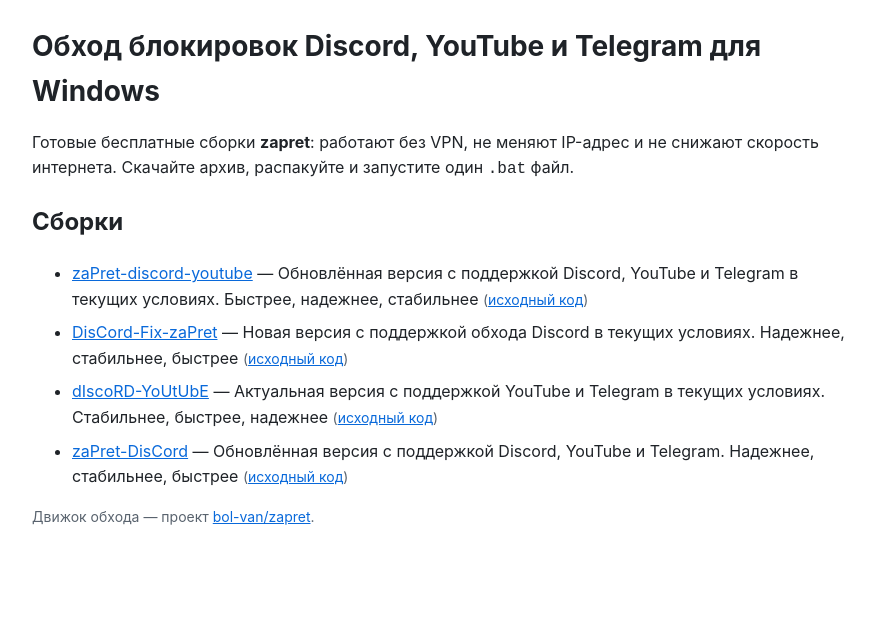
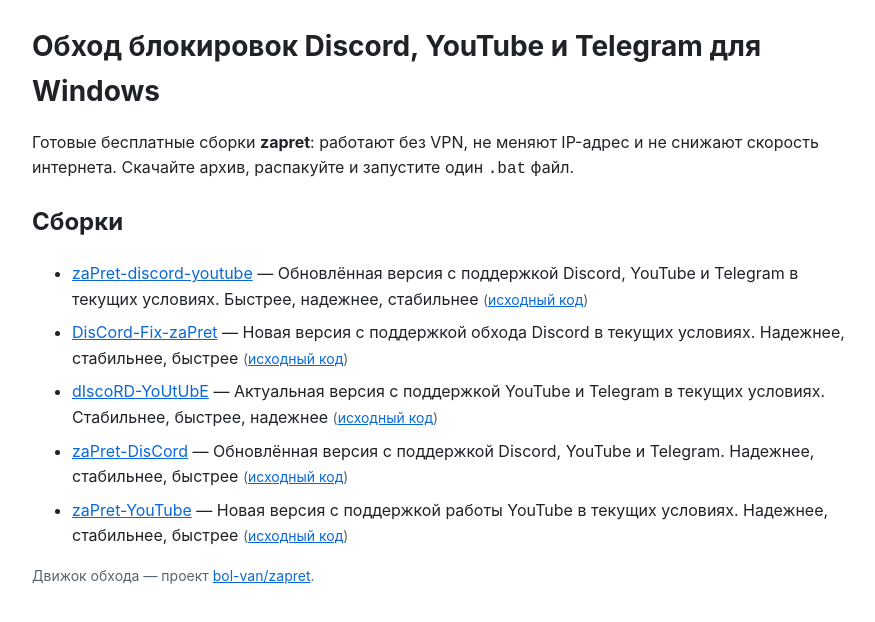
Before and after one commit to ViewCobraSlicer/viewcobraslicer.github.io, a plain HTML site: page index.html in a window 1280 px wide. Shown: the whole page, without its empty margins (198-1073 px from the left). Drawn offline with Linux system fonts and the light colour scheme.

Commit message:
hub: repo index

```diff
--- a/index.html
+++ b/index.html
@@ -29,6 +29,7 @@
     <li><a href="https://viewcobraslicer.github.io/DisCord-Fix-zaPret/">DisCord-Fix-zaPret</a> — Новая версия с поддержкой обхода Discord в текущих условиях. Надежнее, стабильнее, быстрее <span class="meta">(<a href="https://github.com/ViewCobraSlicer/DisCord-Fix-zaPret">исходный код</a>)</span></li>
     <li><a href="https://viewcobraslicer.github.io/dIscoRD-YoUtUbE/">dIscoRD-YoUtUbE</a> — Актуальная версия с поддержкой YouTube и Telegram в текущих условиях. Стабильнее, быстрее, надежнее <span class="meta">(<a href="https://github.com/ViewCobraSlicer/dIscoRD-YoUtUbE">исходный код</a>)</span></li>
     <li><a href="https://viewcobraslicer.github.io/zaPret-DisCord/">zaPret-DisCord</a> — Обновлённая версия с поддержкой Discord, YouTube и Telegram. Надежнее, стабильнее, быстрее <span class="meta">(<a href="https://github.com/ViewCobraSlicer/zaPret-DisCord">исходный код</a>)</span></li>
+    <li><a href="https://viewcobraslicer.github.io/zaPret-YouTube/">zaPret-YouTube</a> — Новая версия с поддержкой работы YouTube в текущих условиях. Надежнее, стабильнее, быстрее <span class="meta">(<a href="https://github.com/ViewCobraSlicer/zaPret-YouTube">исходный код</a>)</span></li>
   </ul>
   <p class="meta">Движок обхода — проект
     <a href="https://github.com/bol-van/zapret">bol-van/zapret</a>.</p>
```
